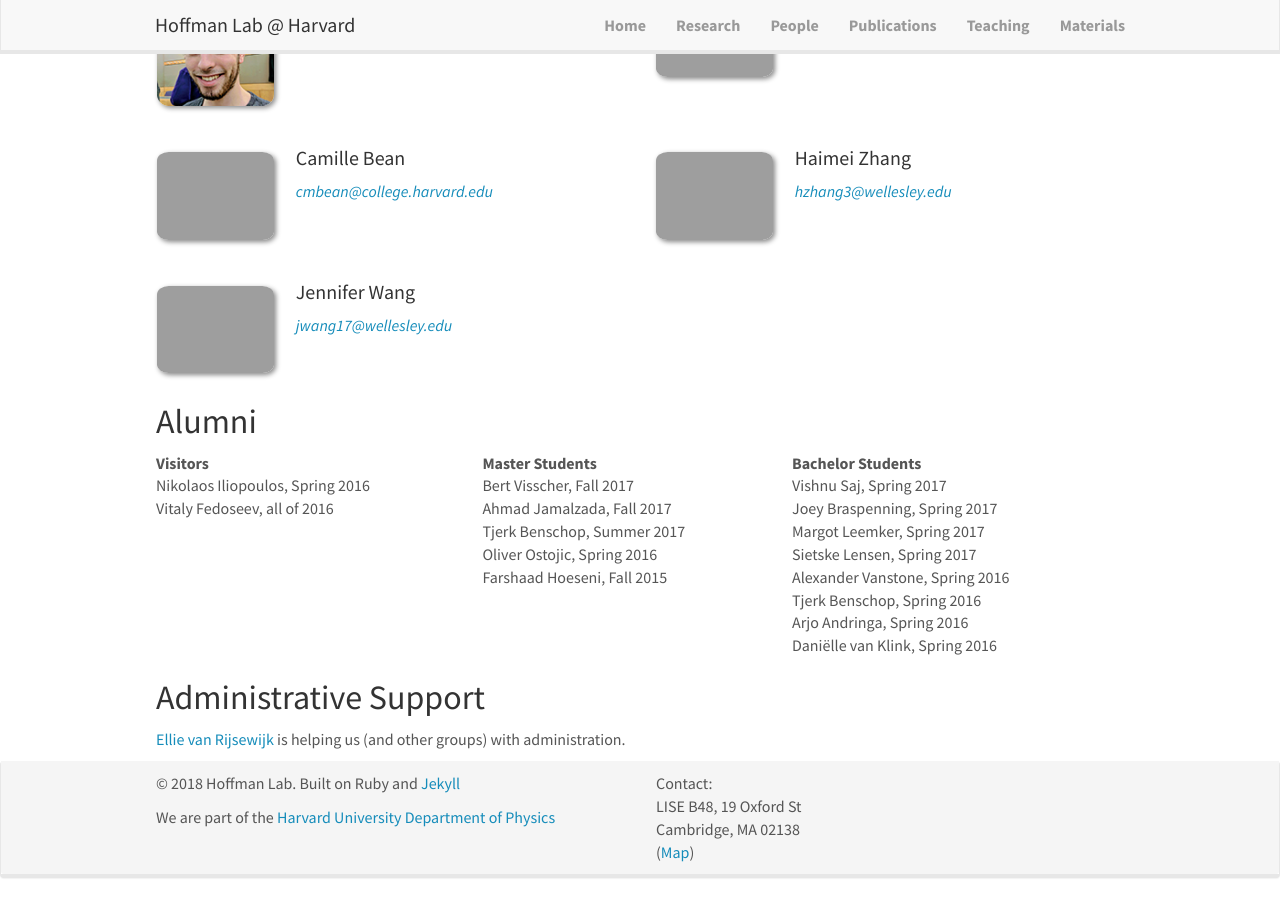
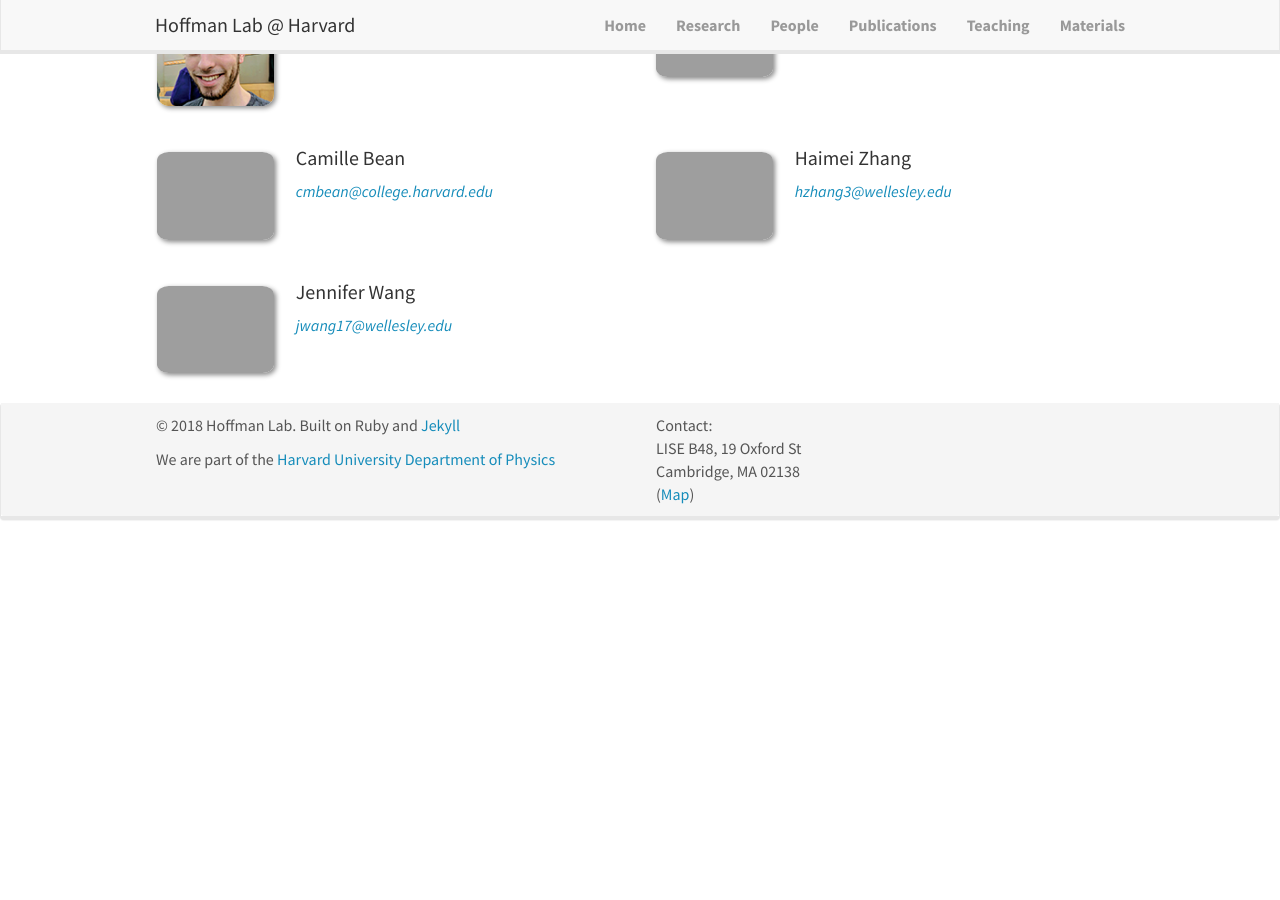
Before and after one commit to MiroFurtado/HoffmanSite, a Jekyll site: the page built from _pages/people.md, in a window 1280 px wide and 900 px high, scrolled down 1432 px. Built offline with Jekyll 4.4.1, drawn with Linux system fonts in a browser that asks for light colours; nearby versions of some CDN libraries; after the commit the page ends 1974 px from its top, so only the background shows below that.

Commit message:
some fixes

```diff
--- a/_data/students.yml
+++ b/_data/students.yml
@@ -1,9 +1,9 @@
 - name: Yu (Richard) Liu
-  photo: Richard.JPG
+  photo: Richard.jpg
   email: yu_liu@g.harvard.edu
 
 - name: Harry Pirie
-  photo: Harry.JPG
+  photo: Harry.jpg
   email: hpirie@g.harvard.edu
 
 - name: Alyson Spitzig
--- a/_pages/people.md
+++ b/_pages/people.md
@@ -115,55 +115,3 @@ permalink: /people/
 {% if even_odd == 1 %}
 </div>
 {% endif %}
-
-
-## Alumni
-<table align="center" style="width:100%">
-<tr><th>Visitors</th>
-    <th>Master Students</th>
-    <th>Bachelor Students</th>
-  </tr>
-  <tr>
-    <td>Nikolaos Iliopoulos, Spring 2016</td>
-    <td>Bert Visscher, Fall 2017</td>
-    <td>Vishnu Saj, Spring 2017</td>
-  </tr>
-  <tr>
-    <td>Vitaly Fedoseev, all of 2016</td>
-    <td>Ahmad Jamalzada, Fall 2017</td>
-    <td>Joey Braspenning, Spring 2017</td>
-  </tr>
-  <tr>
-    <td></td>
-    <td>Tjerk Benschop, Summer 2017</td>
-    <td>Margot Leemker, Spring 2017</td>
-  </tr>
-  <tr>
-    <td></td>
-    <td>Oliver Ostojic, Spring 2016</td>
-    <td>Sietske Lensen, Spring 2017</td>
-  </tr>
-  <tr>
-    <td></td>
-    <td>Farshaad Hoeseni, Fall 2015</td>
-    <td>Alexander Vanstone, Spring 2016</td>
-  </tr>
-  <tr>
-    <td></td>
-    <td></td>
-    <td>Tjerk Benschop, Spring 2016</td>
-  </tr>
-  <tr>
-    <td></td>
-    <td></td>
-    <td>Arjo Andringa, Spring 2016</td>
-  </tr>
-  <tr>
-    <td></td>
-    <td></td>
-    <td>Daniëlle van Klink, Spring 2016</td>
-  </tr>
-</table>
-
-## Administrative Support
-<a href="mailto:Rijsewijk@Physics.LeidenUniv.nl">Ellie van Rijsewijk</a> is helping us (and other groups) with administration.
```
